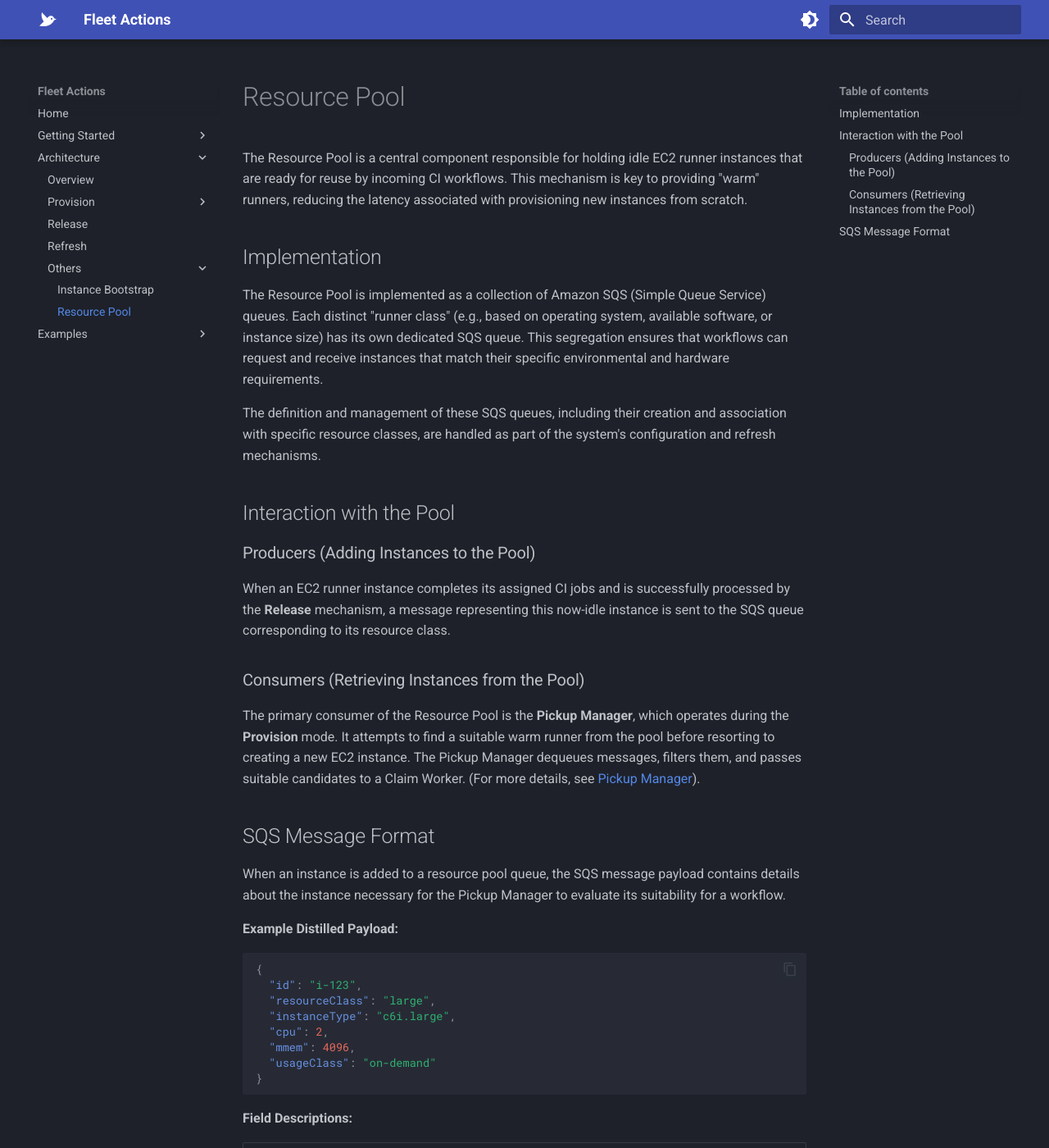
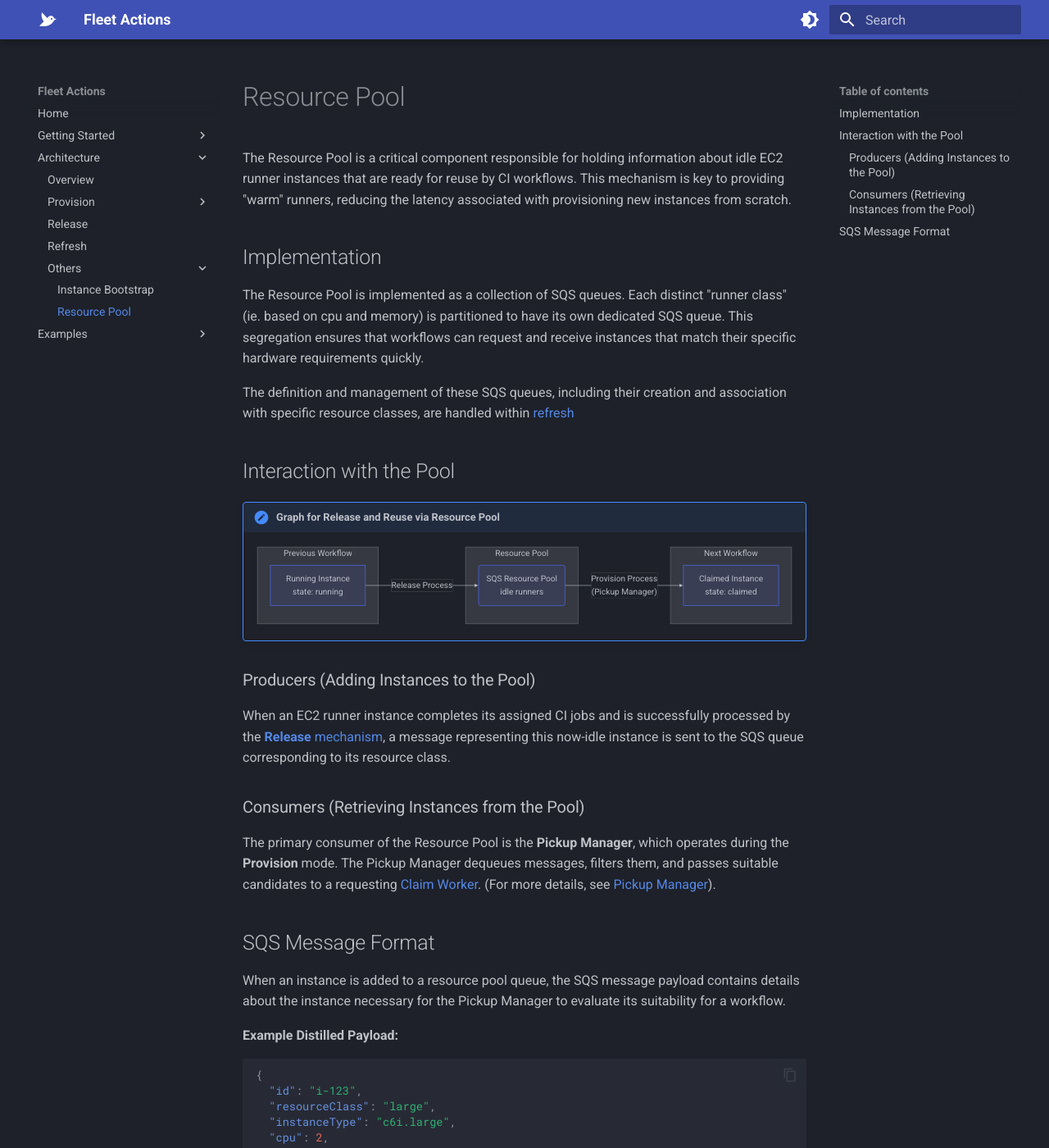
Before and after one commit to fleet-actions/ec2-runner-pool-manager, an MkDocs documentation site: the page built from docs/architecture/resource-pool.md, in a window 1280 px wide and 1400 px high. Shown: the whole window at 82% size. Built offline with MkDocs 1.6.1 and Material for MkDocs 9.7.7, drawn with Linux system fonts in a browser that asks for light colours; emoji names are drawn with the system emoji font; some of the changed text lies outside the part shown.

Commit message:
docs(architecture): update refresh and resource pool documentation

````diff
--- a/docs/architecture/resource-pool.md
+++ b/docs/architecture/resource-pool.md
@@ -1,22 +1,41 @@
 # Resource Pool
 
-The Resource Pool is a central component responsible for holding idle EC2 runner instances that are ready for reuse by incoming CI workflows. This mechanism is key to providing "warm" runners, reducing the latency associated with provisioning new instances from scratch.
+The Resource Pool is a critical component responsible for holding information about idle EC2 runner instances that are ready for reuse by CI workflows. This mechanism is key to providing "warm" runners, reducing the latency associated with provisioning new instances from scratch.
 
 ## Implementation
 
-The Resource Pool is implemented as a collection of Amazon SQS (Simple Queue Service) queues. Each distinct "runner class" (e.g., based on operating system, available software, or instance size) has its own dedicated SQS queue. This segregation ensures that workflows can request and receive instances that match their specific environmental and hardware requirements.
+The Resource Pool is implemented as a collection of SQS queues. Each distinct "runner class" (ie. based on cpu and memory) is partitioned to have its own dedicated SQS queue. This segregation ensures that workflows can request and receive instances that match their specific hardware requirements quickly.
 
-The definition and management of these SQS queues, including their creation and association with specific resource classes, are handled as part of the system's configuration and refresh mechanisms.
+The definition and management of these SQS queues, including their creation and association with specific resource classes, are handled within [refresh](./refresh.md)
 
 ## Interaction with the Pool
 
+!!! note "Graph for Release and Reuse via Resource Pool"
+    ```mermaid
+    graph LR
+        subgraph Previous Workflow
+            A[Running Instance <br> state: running]
+        end
+
+        subgraph Resource Pool
+            B(SQS Resource Pool <br> idle runners)
+        end
+
+        subgraph Next Workflow
+            C[Claimed Instance <br> state: claimed]
+        end
+
+        A -- "Release Process" --> B;
+        B -- "Provision Process <br> (Pickup Manager)" --> C;
+    ```
+
 ### Producers (Adding Instances to the Pool)
 
-When an EC2 runner instance completes its assigned CI jobs and is successfully processed by the **Release** mechanism, a message representing this now-idle instance is sent to the SQS queue corresponding to its resource class.
+When an EC2 runner instance completes its assigned CI jobs and is successfully processed by the [**Release** mechanism](./release.md), a message representing this now-idle instance is sent to the SQS queue corresponding to its resource class.
 
 ### Consumers (Retrieving Instances from the Pool)
 
-The primary consumer of the Resource Pool is the **Pickup Manager**, which operates during the **Provision** mode. It attempts to find a suitable warm runner from the pool before resorting to creating a new EC2 instance. The Pickup Manager dequeues messages, filters them, and passes suitable candidates to a Claim Worker. (For more details, see [Pickup Manager](./provision/selection/resource-pool-and-pickup-manager.md)).
+The primary consumer of the Resource Pool is the **Pickup Manager**, which operates during the **Provision** mode. The Pickup Manager dequeues messages, filters them, and passes suitable candidates to a requesting [Claim Worker](./provision/selection/claim-workers.md). (For more details, see [Pickup Manager](./provision/selection/pickup-manager.md)).
 
 ## SQS Message Format
 
@@ -37,13 +56,12 @@ When an instance is added to a resource pool queue, the SQS message payload cont
 
 **Field Descriptions:**
 
-| Field           | Type                     | Purpose & Notes                                                                                                                              |
-| :-------------- | :----------------------- | :------------------------------------------------------------------------------------------------------------------------------------------- |
-| `id`            | string                   | The EC2 Instance ID. Primary key for subsequent DynamoDB lookups by the Claim Worker.                                                        |
-| `resourceClass` | string                   | The specific resource class this instance belongs to (e.g., "medium-linux"). Ensures the instance is in the correct pool.                      |
-| `instanceType`  | string                   | The concrete EC2 instance type (e.g., "c6i.large"). Used for matching against workflow requirements.                                          |
-| `cpu`           | number                   | The number of vCPUs of the instance.                                                                                                       |
-| `mmem`          | number                   | The memory (in MiB) of the instance.                                                                                                         |
-| `usageClass`    | enum (`spot`\|`on-demand`) | Indicates if the instance is Spot or On-Demand. Must match the `usageClass` requested by the workflow.                                       |
+| Field | Type | Purpose & Notes  |
+| :-- | :-- | :-- |
+| `id`  | string | The EC2 Instance ID. Primary key for subsequent DynamoDB lookups by the Claim Worker.  |
+| `resourceClass` | string | The specific resource class this instance belongs to (e.g., "medium-linux"). Ensures the instance is in the correct pool.  |
+| `instanceType`  | string | The concrete EC2 instance type (e.g., "c6i.large"). Used for matching against workflow requirements.  |
+| `cpu`/`mmem` | number | The number of vCPUs and minimum memory (in MiB) of the instance    |
+| `usageClass`| enum (`spot`\|`on-demand`) | Indicates if the instance is Spot or On-Demand. Must match the `usageClass` requested by the workflow. |
 
-The Pickup Manager deletes messages from the SQS queue immediately after successful receipt and basic validation to minimize contention if multiple Provision processes are looking for runners simultaneously.
+:sunny:
````
Also changed, not shown: docs/architecture/refresh.md (+5 -3 lines).
